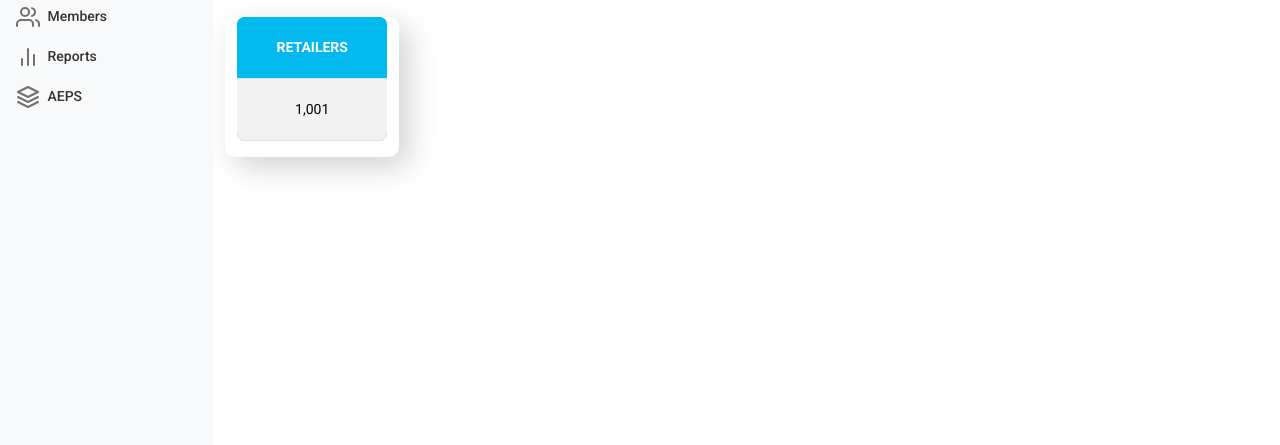
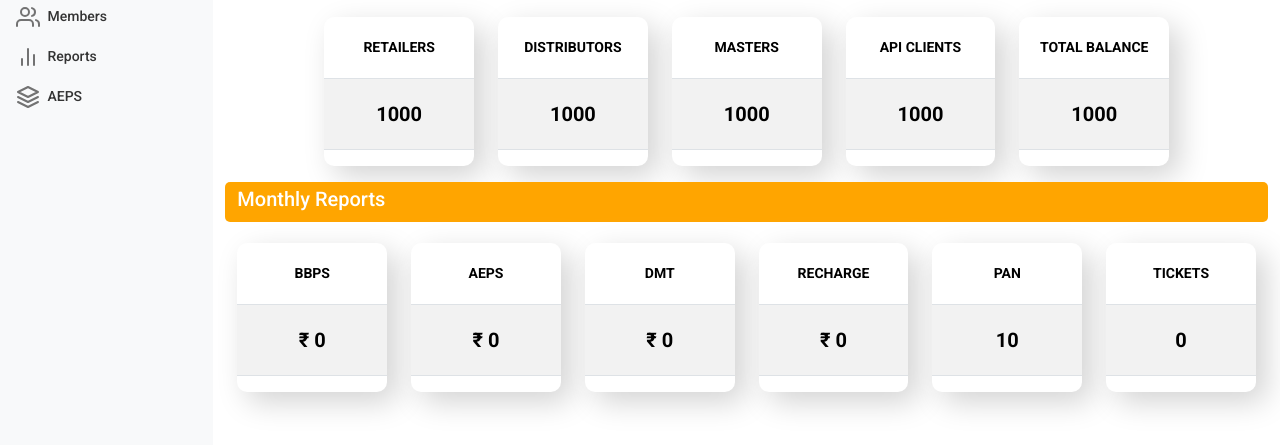
Before and after one commit to kuldeepsinghvns/PaysMoney, a plain HTML site: page Dashboard.html in a window 1280 px wide. Shown: the part 179-624 px from the top of the page. Drawn offline with nearby package versions, Linux system fonts and the light colour scheme.

Commit message:
dashboard Page

```diff
--- a/Dashboard.html
+++ b/Dashboard.html
@@ -181,11 +181,12 @@
           </div>
         </div>
         <br>
-        <!-- reatilers Start -->
-        <div class="row">
-          <div class="col-md-2 table1">
+        <!-- Retailers Start -->
+        <div class="row d-flex justify-content-center" >
+          <div class="col-md-2 mb-3">
+            <div class="table1">
               <div class="table-responsive">
-              <table class="table table-striped table-sm ">
+                <table class="table table-striped table-sm">
                   <thead>
                     <tr>
                       <th>RETAILERS</th>
@@ -193,15 +194,205 @@
                   </thead>
                   <tbody>
                     <tr>
-                    <td>1,001</td>
+                      <td><b>1000</b></td>
                     </tr>
                   </tbody>
                 </table>
               </div>
             </div>
-          <div class="col-md-10"></div>
           </div>
-        <!-- Retailer End -->
+          <div class="col-md-2 mb-3">
+            <div class="table1">
+              <div class="table-responsive">
+                <table class="table table-striped table-sm">
+                  <thead>
+                    <tr>
+                      <th>DISTRIBUTORS</th>
+                    </tr>
+                  </thead>
+                  <tbody>
+                    <tr>
+                      <td><b>1000</b></td>
+                    </tr>
+                  </tbody>
+                </table>
+              </div>
+            </div>
+          </div>
+          <div class="col-md-2 mb-3">
+            <div class="table1">
+              <div class="table-responsive">
+                <table class="table table-striped table-sm">
+                  <thead>
+                    <tr>
+                      <th>MASTERS</th>
+                    </tr>
+                  </thead>
+                  <tbody>
+                    <tr>
+                      <td><b>1000</b></td>
+                    </tr>
+                  </tbody>
+                </table>
+              </div>
+            </div>
+          </div>
+          <div class="col-md-2 mb-3">
+            <div class="table1">
+              <div class="table-responsive">
+                <table class="table table-striped table-sm">
+                  <thead>
+                    <tr>
+                      <th>API CLIENTS</th>
+                    </tr>
+                  </thead>
+                  <tbody>
+                    <tr>
+                      <td><b>1000</b></td>
+                    </tr>
+                  </tbody>
+                </table>
+              </div>
+            </div>
+          </div>
+          <div class="col-md-2 mb-3">
+            <div class="table1">
+              <div class="table-responsive">
+                <table class="table table-striped table-sm">
+                  <thead>
+                    <tr>
+                      <th>TOTAL BALANCE</th>
+                    </tr>
+                  </thead>
+                  <tbody>
+                    <tr>
+                      <td><b>1000</b></td>
+                    </tr>
+                  </tbody>
+                </table>
+              </div>
+            </div>
+          </div>
+        </div>
+        <!-- Retailers End -->
+        <div class="row">
+          <div class="col-md-12 section-title">
+            <h2>Monthly Reports</h2>
+          </div>
+        </div>
+        <br>
+        <!-- BBPS Start -->
+        <div class="row">
+          <div class="col-md-2 mb-3">
+            <div class="table1">
+              <div class="table-responsive">
+                <table class="table table-striped table-sm">
+                  <thead>
+                    <tr>
+                      <th>BBPS</th>
+                    </tr>
+                  </thead>
+                  <tbody>
+                    <tr>
+                      <td><b>₹ 0</b></td>
+                    </tr>
+                  </tbody>
+                </table>
+              </div>
+            </div>
+          </div>
+          <div class="col-md-2 mb-3">
+            <div class="table1">
+              <div class="table-responsive">
+                <table class="table table-striped table-sm">
+                  <thead>
+                    <tr>
+                      <th>AEPS</th>
+                    </tr>
+                  </thead>
+                  <tbody>
+                    <tr>
+                      <td><b>₹ 0</b></td>
+                    </tr>
+                  </tbody>
+                </table>
+              </div>
+            </div>
+          </div>
+          <div class="col-md-2 mb-3">
+            <div class="table1">
+              <div class="table-responsive">
+                <table class="table table-striped table-sm">
+                  <thead>
+                    <tr>
+                      <th>DMT</th>
+                    </tr>
+                  </thead>
+                  <tbody>
+                    <tr>
+                      <td><b>₹ 0</b></td>
+                    </tr>
+                  </tbody>
+                </table>
+              </div>
+            </div>
+          </div>
+          <div class="col-md-2 mb-3">
+            <div class="table1">
+              <div class="table-responsive">
+                <table class="table table-striped table-sm">
+                  <thead>
+                    <tr>
+                      <th>RECHARGE</th>
+                    </tr>
+                  </thead>
+                  <tbody>
+                    <tr>
+                      <td><b>₹ 0</b></td>
+                    </tr>
+                  </tbody>
+                </table>
+              </div>
+            </div>
+          </div>
+          <div class="col-md-2 mb-3">
+            <div class="table1">
+              <div class="table-responsive">
+                <table class="table table-striped table-sm">
+                  <thead>
+                    <tr>
+                      <th>PAN</th>
+                    </tr>
+                  </thead>
+                  <tbody>
+                    <tr>
+                      <td><b>10</b></td>
+                    </tr>
+                  </tbody>
+                </table>
+              </div>
+            </div>
+          </div>
+          <div class="col-md-2 mb-3">
+            <div class="table1">
+              <div class="table-responsive">
+                <table class="table table-striped table-sm">
+                  <thead>
+                    <tr>
+                      <th>TICKETS</th>
+                    </tr>
+                  </thead>
+                  <tbody>
+                    <tr>
+                      <td><b>0</b></td>
+                    </tr>
+                  </tbody>
+                </table>
+              </div>
+            </div>
+          </div>
+        </div>
+        <!-- BBPS End -->
 
       </main>
     </div>
@@ -213,6 +404,7 @@
   <script>
     feather.replace()
   </script>
+
 </body>
 
 </html>
--- a/dashboard.css
+++ b/dashboard.css
@@ -17,39 +17,37 @@ h2 {
 }
 
 table {
-
   width: 100%;
   border-collapse: collapse;
-  border-radius: 8px;
-  overflow: hidden;
-  padding: 20px;
-  align-self: center;
 }
 
-
-
 .table1 {
-  height: auto;
   border-radius: 10px;
-  align-items: center;
   background-color: white;
   box-shadow: 10px 10px 30px lightgray;
   transition: transform 0.3s ease;
+}
 
-}
 .table th,
 .table td {
   padding: 20px;
   text-align: center;
-  background-color: white;
+  background-color: transparent;
+  color: black;
 }
- .table tr,.table th,.table td:hover {
-  padding: 20px;
-  text-align: center;
+
+.table1:hover {
+  background-image: linear-gradient(-45deg, #03BAEE, #17b7b7);
+  color: white;
+}
+.table1:hover,
+.table1:hover * {
+  color: white;
+}
+.table td{
+  font-size: 20px;
+}
+.td-fixed {
   background-color: #03BAEE;
   color: white;
 }
-
-.table1:hover{
-  /* background-color: #03BAEE; */
-}
```
Also changed, not shown: Services.html (+7 -5 lines), home.html (+1 -1 lines). Lines whose indentation alone changed are shown as unchanged.
